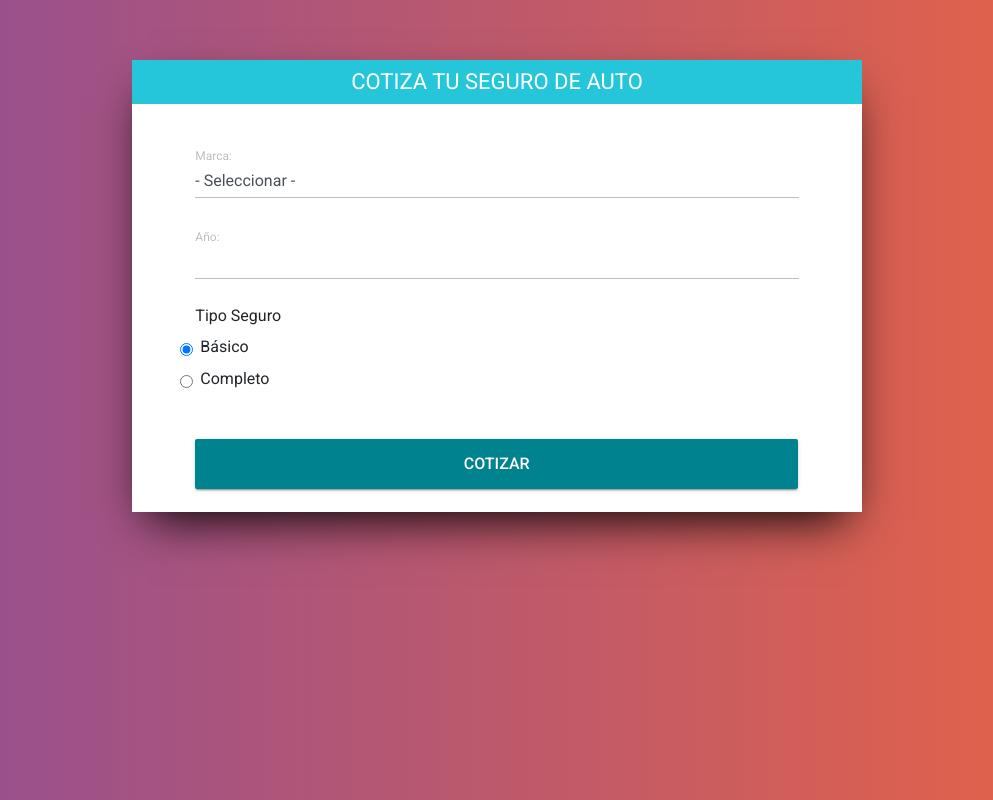
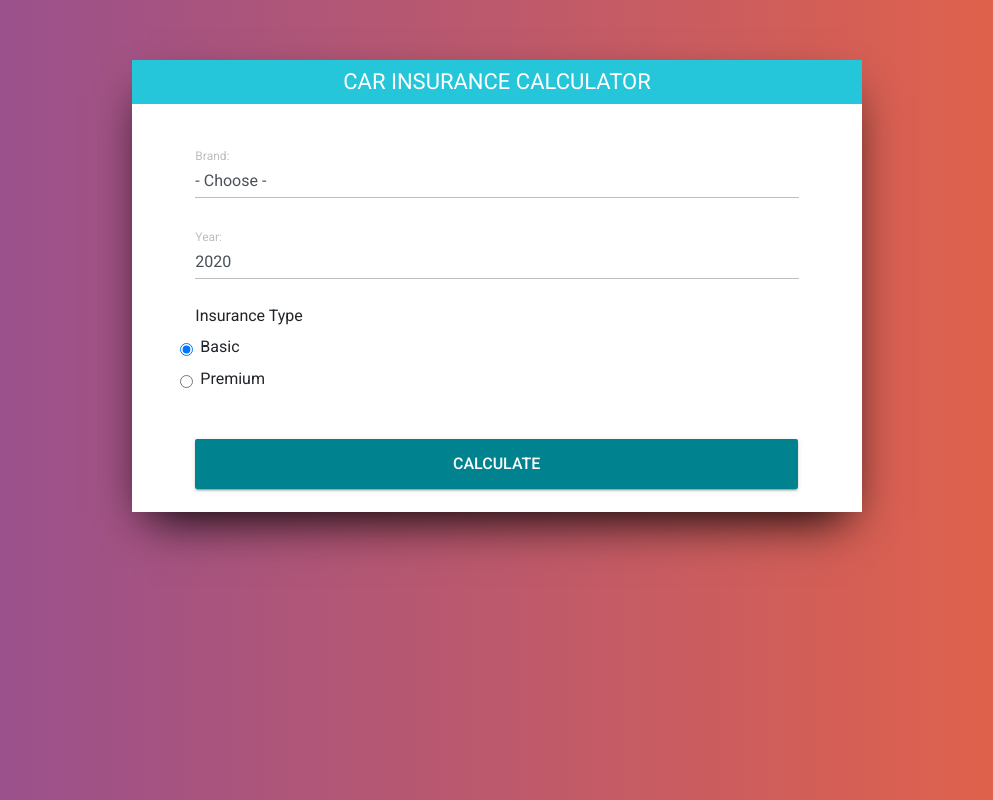
Before and after one commit to ismaeldiazy/car-insurance-calculator, a plain HTML site: page index.html in a window 1280 px wide. Shown: the whole page, without its empty margins (143-1136 px from the left). Drawn offline with nearby package versions, Linux system fonts and the light colour scheme.

Commit message:
For loop to create the options for the year select, from the current year to 20 years ago

```diff
--- a/index.html
+++ b/index.html
@@ -18,42 +18,42 @@
     <div class="col col-md-8 mr-md-auto ml-md-auto" >
       <div id="contenido">
             <header>
-                    <h1 class="text-center">Cotiza tu seguro de Auto</h1>
+                    <h1 class="text-center">Car Insurance Calculator</h1>
             </header>
             <div class="row contenido-formulario">
                 <div class="col col-md-10 mr-md-auto ml-md-auto">
                   <form action="#" id="cotizar-seguro">
 
                                 <div class="form-group">
-                                    <label for="marca">Marca:</label>
+                                    <label for="marca">Brand:</label>
                                     <select class="form-control" id="marca">
-                                        <option value="">- Seleccionar -</option>
-                                        <option value="1">Americano</option>
-                                        <option value="2">Asiatico</option>
-                                        <option value="3">Europeo</option>
+                                        <option value="">- Choose -</option>
+                                        <option value="1">American</option>
+                                        <option value="2">Asian</option>
+                                        <option value="3">European</option>
                                     </select>
                                 </div>
                                 <div class="form-group">
-                                        <label for="anio">Año:</label>
+                                        <label for="anio">Year:</label>
                                         <select class="form-control" id="anio">
 
                                         </select>
                                 </div>
                                 <fieldset class="form-group">
                                     <div class="row">
-                                         <legend class="col-form-legend col-12">Tipo Seguro</legend>
+                                         <legend class="col-form-legend col-12">Insurance Type</legend>
 
                                       <div class="col12">
                                           <div class="form-check">
                                             <label class="form-check-label">
                                               <input class="form-check-input" type="radio" name="tipo" value="basico" checked>
-                                              Básico
+                                              Basic
                                             </label>
                                         </div>
                                         <div class="form-check">
                                             <label class="form-check-label">
                                               <input class="form-check-input" type="radio" name="tipo" value="completo">
-                                              Completo
+                                              Premium
                                             </label>
                                         </div>
                                       </div>
@@ -65,7 +65,7 @@
                           </div>
                           <div id="resultado"></div>
                           <div class="form-group">
-                                  <button type="submit" class="btn btn-raised btn-primary">Cotizar
+                                  <button type="submit" class="btn btn-raised btn-primary">Calculate
                                   </button>
                           </div>
                   </form>
@@ -81,6 +81,6 @@
     <script src="js/bootstrap-material-design.js" integrity="sha384-3xciOSDAlaXneEmyOo0ME/2grfpqzhhTcM4cE32Ce9+8DW/04AGoTACzQpphYGYe" crossorigin="anonymous"></script>
     <script>$(document).ready(function() { $('body').bootstrapMaterialDesign(); });</script>
 
-    <script src="js/appes6.js"></script>
+    <script src="js/app.js"></script>
   </body>
 </html>
--- a/js/app.js
+++ b/js/app.js
@@ -0,0 +1,16 @@
+// Insurance constructor
+function Insurance() {
+
+}
+
+// Print select options
+const max = new Date().getFullYear(),
+    min = max - 20;
+
+const selectYears = document.getElementById('anio');
+for(let i = max; i >= min; i--) {
+    let option = document.createElement('option');
+    option.value = i;
+    option.innerHTML = i;
+    selectYears.appendChild(option)
+}
```
